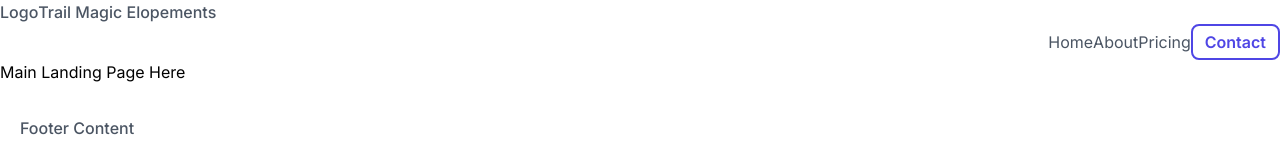
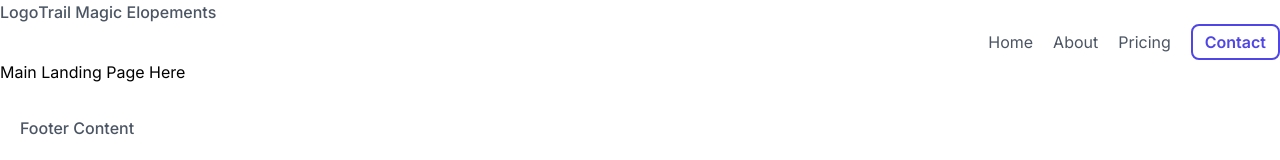
Before and after one commit to Sam-T-G/trail-magic-elopements, a Next.js app: page / in a window 1280 px wide. Shown: the top 160 px of the page. Built offline with nearby package versions, Linux system fonts and the light colour scheme.

Commit message:
Update Navbar.tsx

```diff
--- a/src/app/Components/Navbar.tsx
+++ b/src/app/Components/Navbar.tsx
@@ -13,13 +13,19 @@ const Navbar = () => {
 			<div className="flex flex-wrap items-center">
 				<nav className="md:ml-auto flex flex-wrap items-center justify-center">
 					<Link href="/">
-						<span className="">Home</span>
+						<span className="flex mr-5 transform transition-transform hover:scale-110 cursor-pointer">
+							Home
+						</span>
 					</Link>
 					<Link href="/">
-						<span className="">About</span>
+						<span className="flex mr-5 transform transition-transform hover:scale-110 cursor-pointer">
+							About
+						</span>
 					</Link>
 					<Link href="/">
-						<span className="">Pricing</span>
+						<span className="flex mr-5 transform transition-transform hover:scale-110 cursor-pointer">
+							Pricing
+						</span>
 					</Link>
 				</nav>
 				<Link href="/projects">
```
